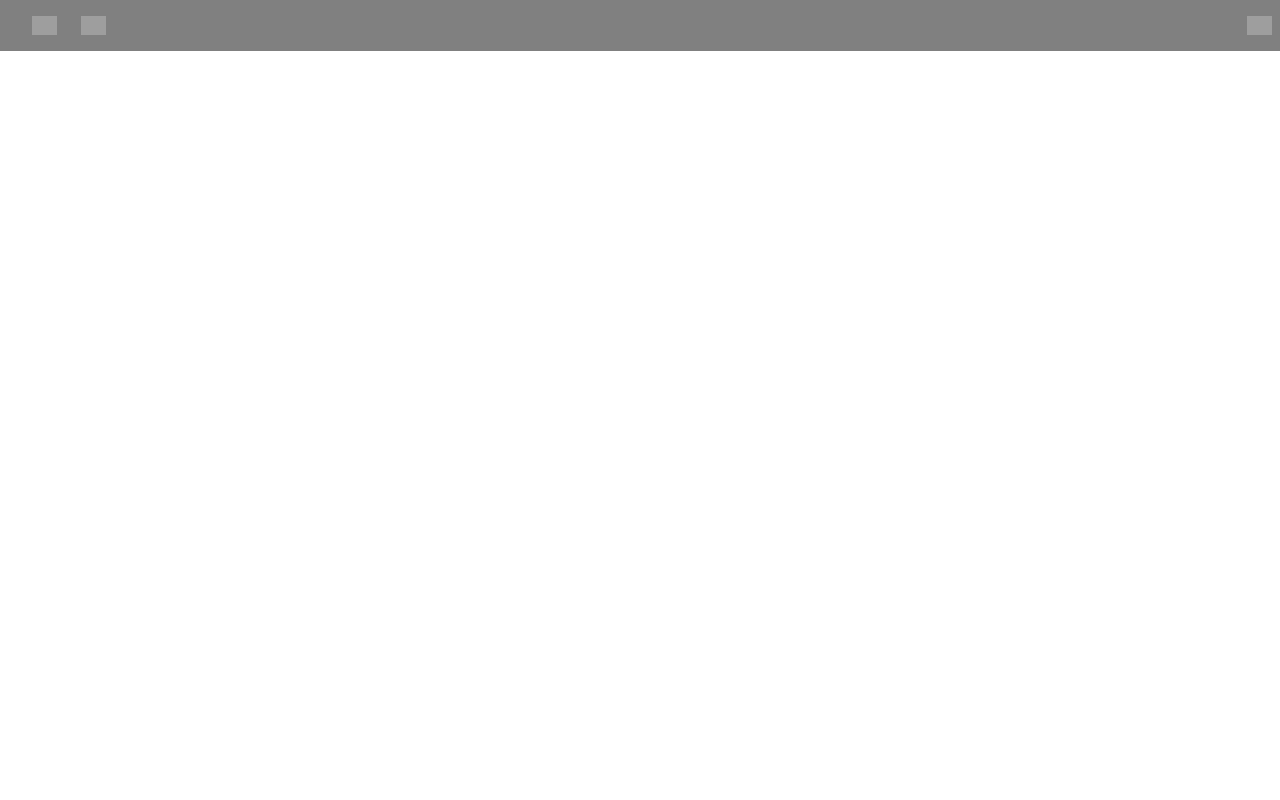
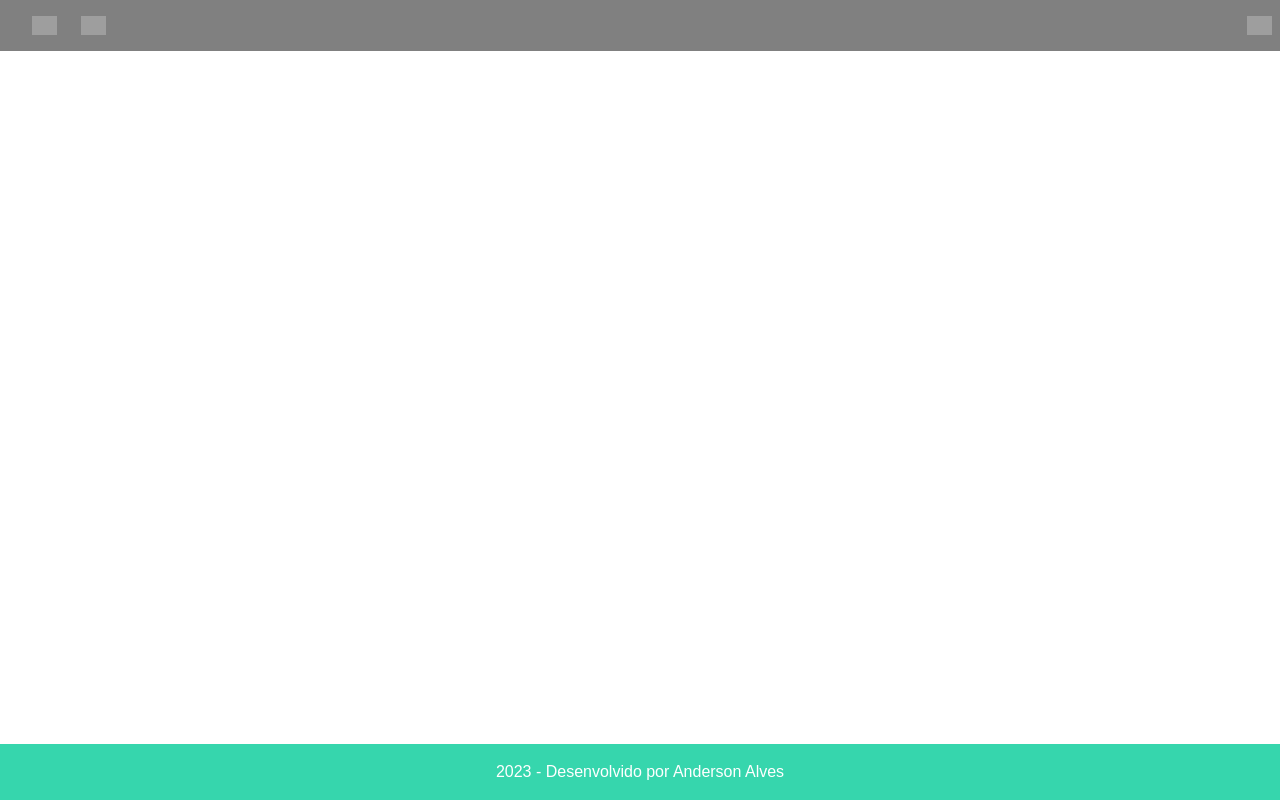
Before and after one commit to anderson-alves427/challenge-adopet-alura, a React (Vite) app: page / in a window 1280 px wide. Built offline with nearby package versions, Linux system fonts and the light colour scheme; grey boxes are pictures that could not be loaded.

Commit message:
feat: add footer

```diff
--- a/src/App.tsx
+++ b/src/App.tsx
@@ -1,3 +1,4 @@
+import { Footer } from './shared/components/Footer';
 import { Header } from './shared/components/Header';
 import { GlobalStyle } from './shared/styles/GlobalStyle';
 
@@ -6,6 +7,7 @@ function App() {
     <>
       <GlobalStyle />
       <Header />
+      <Footer />
     </>
   );
 }
--- /dev/null
+++ b/src/shared/components/Footer/index.tsx
@@ -0,0 +1,10 @@
+import { Text } from '../Text';
+import * as S from './styles';
+
+export const Footer = () => {
+  return (
+    <S.Footer>
+      <Text>2023 - Desenvolvido por Anderson Alves</Text>
+    </S.Footer>
+  );
+};
--- /dev/null
+++ b/src/shared/components/Footer/styles.ts
@@ -0,0 +1,11 @@
+import styled from 'styled-components';
+import { colors, metrics } from '../../theme';
+
+export const Footer = styled.footer`
+  position: fixed;
+  bottom: 0;
+  left: 0;
+  width: 100%;
+  background-color: ${colors.primary};
+  padding: ${metrics.padding.ml} ${metrics.padding.lg};
+`;
--- /dev/null
+++ b/src/shared/components/Text/index.tsx
@@ -0,0 +1,9 @@
+import * as S from './styles';
+
+export type TextProps = {
+  children: React.ReactNode;
+};
+
+export const Text = ({ children }: TextProps) => {
+  return <S.Text>{children}</S.Text>;
+};
--- /dev/null
+++ b/src/shared/components/Text/styles.ts
@@ -0,0 +1,7 @@
+import { colors } from './../../theme/colors';
+import styled from 'styled-components';
+
+export const Text = styled.div`
+  color: ${colors.text};
+  text-align: center;
+`;
--- a/src/shared/theme/colors.ts
+++ b/src/shared/theme/colors.ts
@@ -1,3 +1,4 @@
 export const colors = {
-  primary: '#C5C55',
+  primary: '#36D6AD',
+  text: '#FFFFFF',
 };
```
